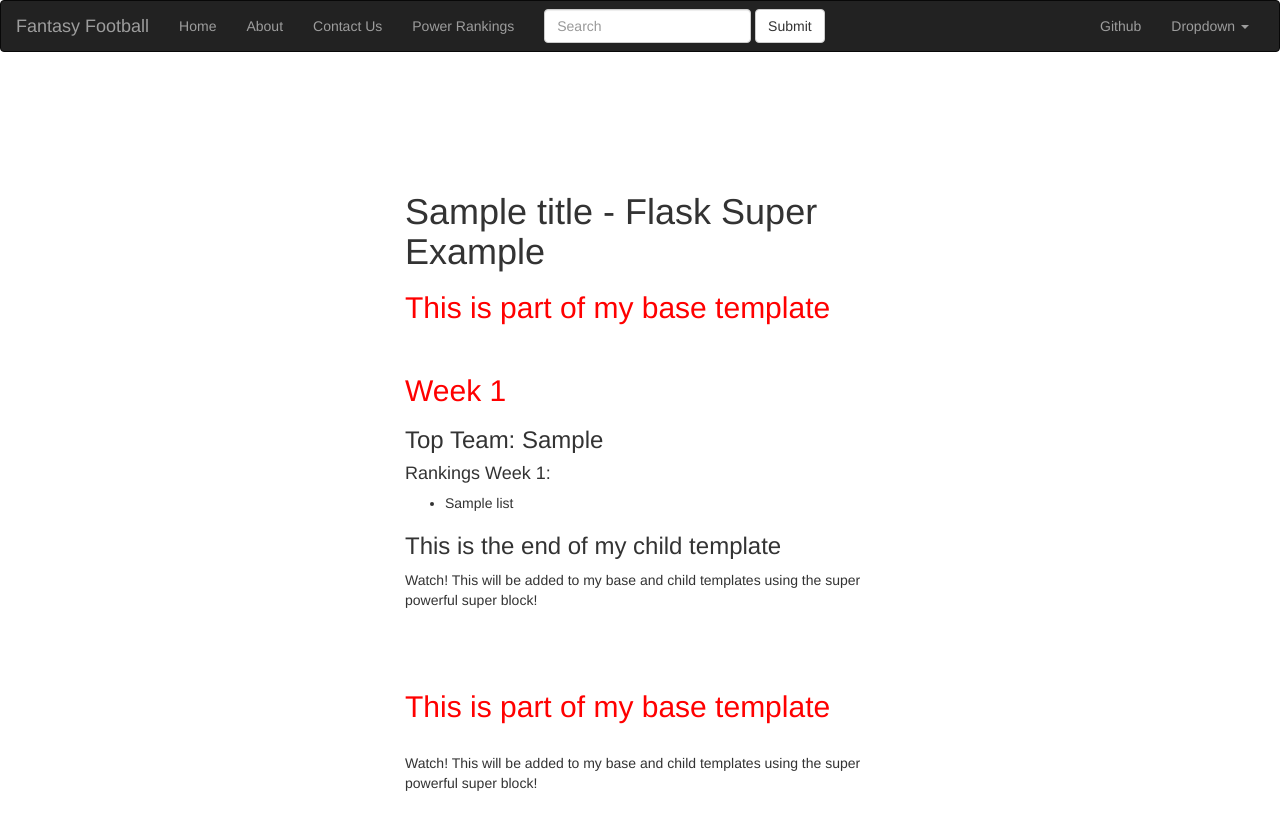
After one commit to jearl4/FantasyFootball, a Flask app: template templates/pRank.html in a window 1280 px wide. The commit adds this page. Run offline with Flask 2, Linux system fonts and the light colour scheme; the template is opened without the code that fills it: most values are stand-ins (such as "Sample title", 1, 10 or a date in 2020); some libraries are stand-ins or nearby versions.

Commit message:
Removed team() from top ranked team

```diff
--- a/run.py
+++ b/run.py
@@ -4,19 +4,24 @@ from espnff import League
 from flask import Flask, render_template
 app = Flask(__name__)
 
+# Logic for web app. Look into breaking this into modules later.
 league_id = 646859
 year = 2017
 league = League(league_id,year)
-team1 = league.teams[4]
+team1 = league.teams[0]
+powerRankings= league.power_rankings(week=1)
+topTeamRank = str(powerRankings[0][1])
+topTeamRank = topTeamRank[5:-1]
+
 
 
 @app.route("/")
 def template_test():
-    return render_template('template.html', my_string=team1, my_list=league.teams, title="Home")
+    return render_template('template.html', my_string=team1, my_list=league.teams, title=league.settings.name)
 
 @app.route("/home")
 def home():
-    return render_template('template.html', my_string=team1, my_list=league.teams, title="Home")
+    return render_template('template.html', my_string=team1, my_list=league.teams, title=league.settings.name)
 
 @app.route("/about")
 def about():
@@ -28,7 +33,7 @@ def contact():
 
 @app.route("/pRank")
 def pRank():
-    return render_template('template.html', my_string=team1, my_list=league.power_rankings(week=1), title="Power Rankings")
+    return render_template('pRank.html', topTeam=topTeamRank, my_list=powerRankings, title="Power Rankings")
 
 if __name__ == '__main__':
     app.run(debug=True)
--- a/templates/layout.html
+++ b/templates/layout.html
@@ -44,7 +44,7 @@
                     <button type="submit" class="btn btn-default">Submit</button>
                 </form>
                 <ul class="nav navbar-nav navbar-right">
-                    <li><a href="#">Github</a></li>
+                    <li><a href="https://github.com/jearl4">Github</a></li>
                     <li class="dropdown">
                         <a href="#" class="dropdown-toggle" data-toggle="dropdown">Dropdown <b class="caret"></b></a>
                         <ul class="dropdown-menu">
--- /dev/null
+++ b/templates/pRank.html
@@ -0,0 +1,17 @@
+{% extends "layout.html" %}
+{% block page %}{{title}}{% endblock %}
+{% block title %}{{title}}{% endblock %}
+{% block content %}
+  <h2>Week 1</h2>
+  <h3>Top Team: {{topTeam}}</h3>
+  <h4>Rankings Week 1:</h4>
+  <ul>
+    {% for n in my_list %}
+    <li>{{n}}</li>
+    {% endfor %}
+  </ul>
+  <h3> This is the end of my child template</h3>
+  {% block footer %}
+  {{super()}}
+  {% endblock %}
+{% endblock %}
```
